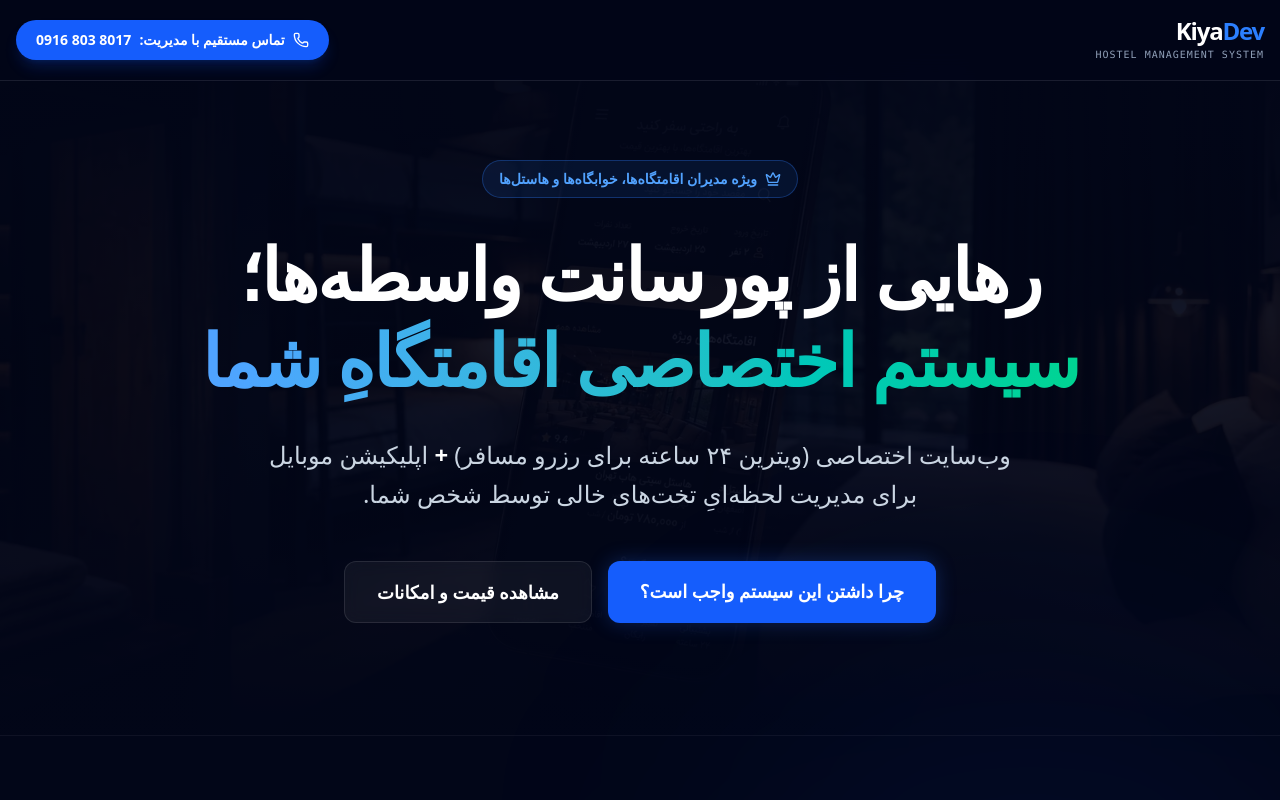
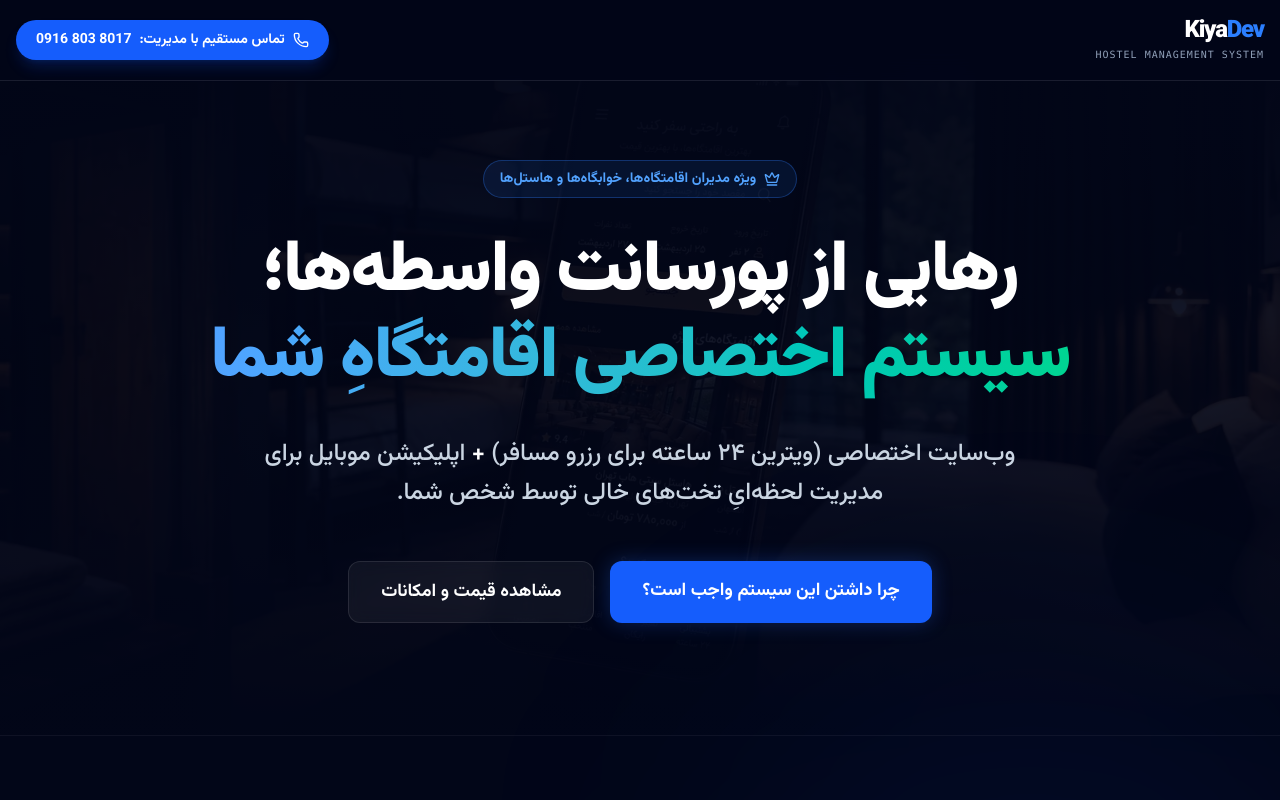
Before and after one commit to bahador-worldofcode/kiyadev-platform, a Next.js app: page /hostel in a window 1280 px wide. Shown: the top 800 px of the page. Built offline with nearby package versions, Linux system fonts and the light colour scheme.

Commit message:
fix: remove font-sans to inherit global vazirmatn font in hostel page

```diff
--- a/app/hostel/page.tsx
+++ b/app/hostel/page.tsx
@@ -52,7 +52,8 @@
 
 export default function HostelLandingPage() {
   return (
-    <div className="min-h-screen bg-slate-950 text-white selection:bg-blue-500/30 overflow-x-hidden font-sans">
+    // در خط زیر کلاس font-sans رو حذف کردم تا از فونت پروژه ارث‌بری کنه
+    <div className="min-h-screen bg-slate-950 text-white selection:bg-blue-500/30 overflow-x-hidden">
 
       <script
         type="application/ld+json"
```
